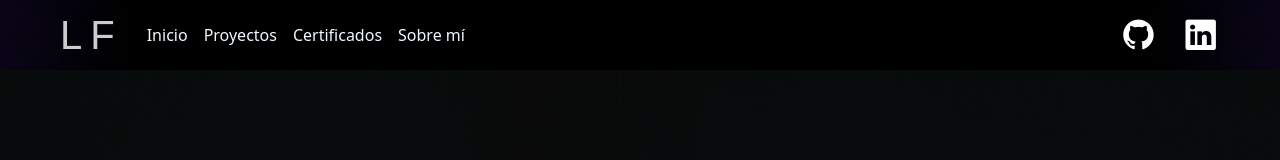
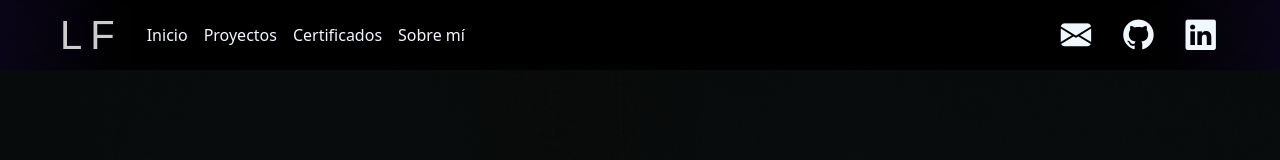
Before and after one commit to luisruiz2000/portafolio, a React (Vite) app: page / in a window 1280 px wide. Shown: the top 160 px of the page. Built offline with nearby package versions, Linux system fonts and the light colour scheme; a web font is replaced by a local one.

Commit message:
agregando icono gmail v.2.0

```diff
--- a/package.json
+++ b/package.json
@@ -22,6 +22,7 @@
     "react-dom": "^18.2.0",
     "react-router-dom": "^6.4.2",
     "react-scroll": "^1.9.0",
+    "react-spinners": "^0.13.8",
     "styled-components": "^6.1.11"
   },
   "devDependencies": {
--- /dev/null
+++ b/src/components/NavBar/IconoCopy/IconCopy.jsx
@@ -0,0 +1,56 @@
+import React, { useState } from "react";
+import "../NavBar.css";
+import { PulseLoader } from "react-spinners";
+const IconCopy = ({ classIcon, valueCopy }) => {
+  const [textCopy, setTextCopy] = useState(false);
+  const [hoverIcon, setHoverIcon] = useState(false);
+  const [redirect, setRedirect] = useState(false);
+
+  const handleCopy = () => {
+    navigator.clipboard.writeText(valueCopy);
+    setTextCopy(true);
+    setTimeout(() => {
+      setRedirect(true);
+      setTextCopy(false);
+    }, 2000);
+  };
+
+  const handleMouseEnter = () => {
+    setHoverIcon(true);
+  };
+
+  const handleMouseLeave = () => {
+    setHoverIcon(false);
+  };
+
+  if (redirect) {
+    window.open(
+      "https://mail.google.com/mail/u/0/#inbox?compose=new",
+      "_blank"
+    );
+    window.location.reload()
+  }
+
+  return (
+    <div>
+      <a
+        onClick={handleCopy}
+        className={classIcon}
+        onMouseEnter={handleMouseEnter}
+        onMouseLeave={handleMouseLeave}>
+        {/* {textCopy ? <SyncLoader className="loadding" color="#222" /> : ""} */}
+        {hoverIcon && (
+          <div
+            className={
+              textCopy ? "copy-message bg-success me-5" : "copy-message"
+            }>
+            {textCopy ? "Correo Copiado" : hoverIcon ? "Enviar Correo" : ""}
+            {textCopy ? <PulseLoader color="white" size={8} /> : ""}
+          </div>
+        )}
+      </a>
+    </div>
+  );
+};
+
+export default IconCopy;
--- a/src/components/NavBar/NavBar.css
+++ b/src/components/NavBar/NavBar.css
@@ -28,6 +28,12 @@
   font-weight: bolder;
 }
 
+.collapse a:hover {
+  color: #666464 !important;
+  border-bottom: 1px solid #666464!important;
+  font-weight: bolder!important;
+}
+
 .bgActive {
   display: block;
   background-color: transparent;
@@ -38,8 +44,7 @@
   display: none;
 }
 
-.bi-linkedin,
-.bi-github {
+.iconNav {
   font-size: 1.9rem;
   margin: 0 1rem;
   transition: color 0.3s ease-out;
@@ -63,6 +68,19 @@
   display: none;
 }
 
+.copy-message {
+  display: flex !important;
+  justify-content: space-between;
+  align-items: center;
+  position: absolute !important;
+  background-color: #222 !important;
+  color: #fff !important;
+  padding: 5px 10px !important;
+  border-radius: 4px !important;
+  font-size: .9rem !important;
+  white-space: nowrap !important;
+  z-index: 1 !important;
+}
 
 
 @media (max-width: 991px) {
--- a/src/components/NavBar/NavBar.jsx
+++ b/src/components/NavBar/NavBar.jsx
@@ -1,6 +1,7 @@
 import React from "react";
 import "./NavBar.css";
 import { Link } from "react-scroll";
+import IconCopy from "./IconoCopy/IconCopy";
 
 const NavBar = () => {
   return (
@@ -72,14 +73,18 @@ const NavBar = () => {
         </div>
 
         <div className="iconsNavActivo">
+          <IconCopy
+            classIcon="bi bi-envelope-fill iconNav"
+            valueCopy="luisruiz462000@gmail.com"
+          />
           <a
             target="_blank"
             href="https://github.com/luisruiz2000"
-            className="bi bi-github text-white"></a>
+            className="bi bi-github iconNav"></a>
           <a
             target="_blank"
             href="https://www.linkedin.com/in/luis-fernando-rengifo-ruiz-9b5290245/"
-            className="bi bi-linkedin text-white"></a>
+            className="bi bi-linkedin iconNav"></a>
         </div>
       </nav>
     </div>
```
Also changed, not shown: 1 other file (tests, documents, lock files or other folders).
